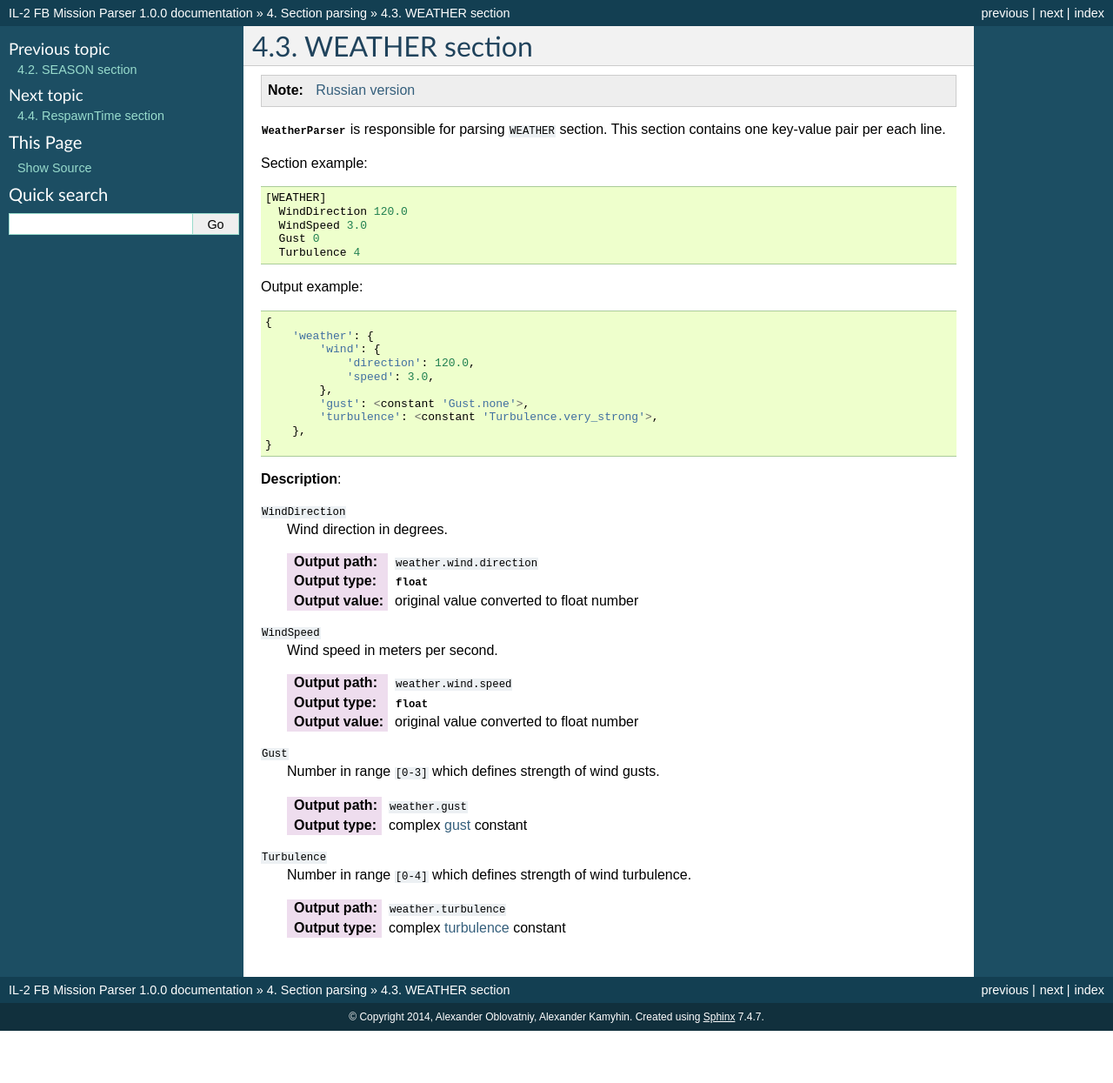
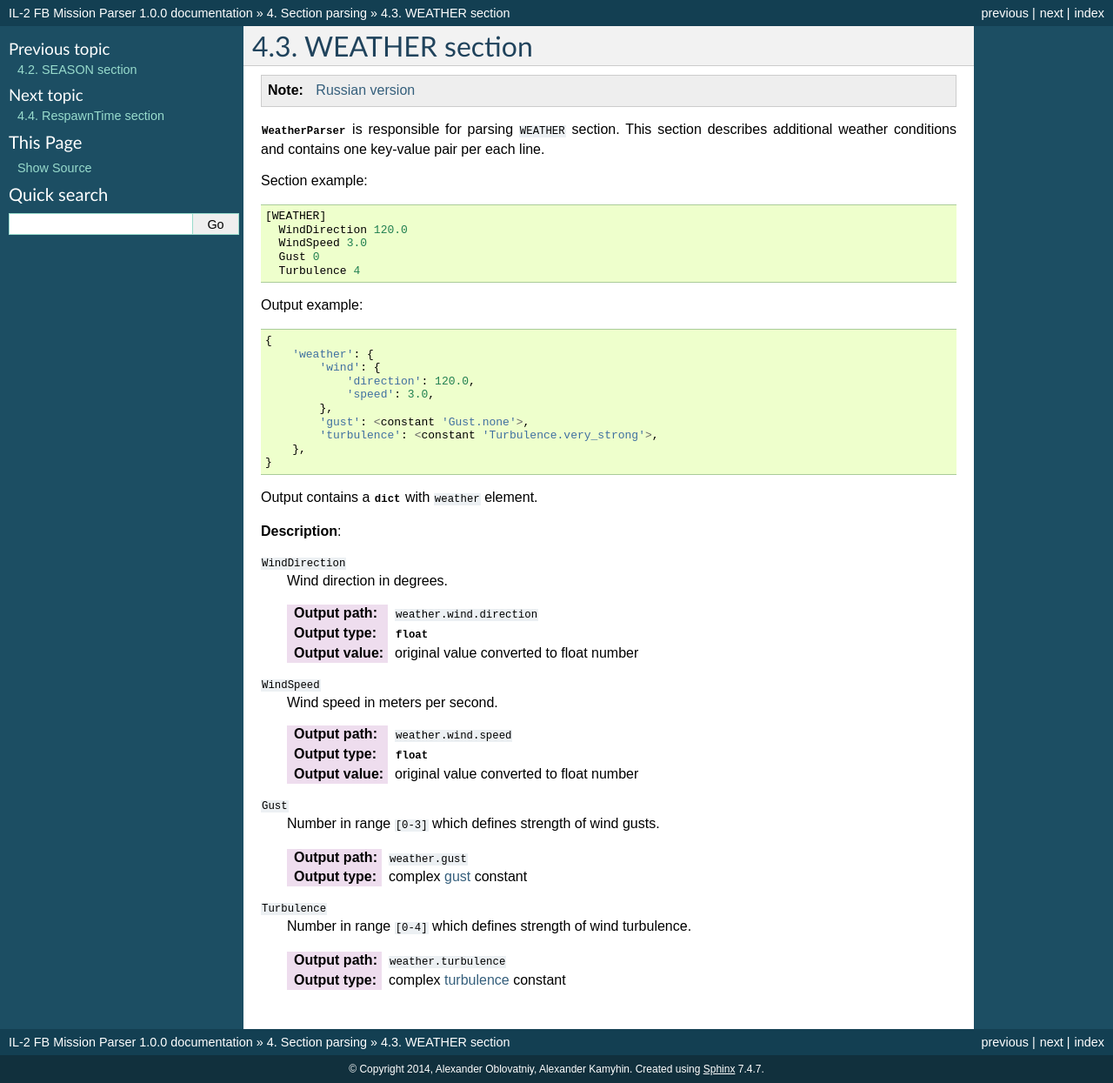
Before and after one commit to IL2HorusTeam/il2fb-mission-parser, a Sphinx documentation site: the page built from docs/parsers/weather.rst, in a window 1280 px wide. Shown: the whole page at 87% size. Built offline with Sphinx 7.4.7, drawn with Linux system fonts in a browser that asks for light colours; before the commit the page ends 1185 px from its top, so only the background shows below that.

Commit message:
update docs for "WEATHER" section parser

```diff
--- a/docs/parsers/weather.rst
+++ b/docs/parsers/weather.rst
@@ -8,8 +8,8 @@ WEATHER section
     `Russian version <https://github.com/IL2HorusTeam/il2fb-mission-parser/wiki/%D0%A1%D0%B5%D0%BA%D1%86%D0%B8%D1%8F-Weather>`_
 
 :class:`~il2fb.parsers.mission.parsers.WeatherParser` is responsible for
-parsing ``WEATHER`` section. This section contains one key-value pair per each
-line.
+parsing ``WEATHER`` section. This section describes additional weather
+conditions and contains one key-value pair per each line.
 
 Section example::
 
@@ -33,6 +33,9 @@ Output example:
             'turbulence': <constant 'Turbulence.very_strong'>,
         },
     }
+
+Output contains a :class:`dict` with ``weather`` element.
+
 
 **Description**:
 
@@ -63,5 +66,5 @@ Output example:
   :Output type: complex `turbulence`_ constant
 
 
-.. _gust: https://github.com/IL2HorusTeam/il2fb-commons/blob/master/il2fb/commons/weather.py#L20
-.. _turbulence: https://github.com/IL2HorusTeam/il2fb-commons/blob/master/il2fb/commons/weather.py#L27
+.. _gust: https://github.com/IL2HorusTeam/il2fb-commons/blob/master/il2fb/commons/weather.py#L21
+.. _turbulence: https://github.com/IL2HorusTeam/il2fb-commons/blob/master/il2fb/commons/weather.py#L28
```
